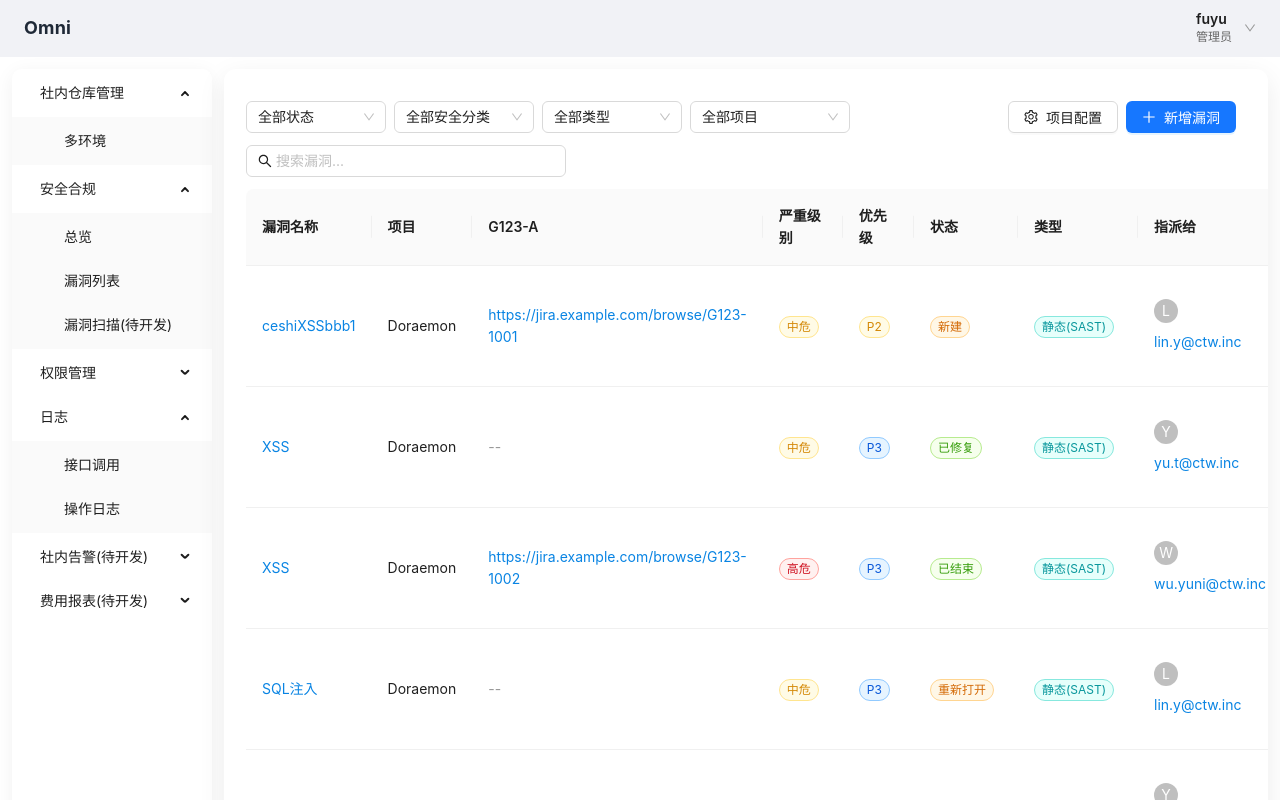
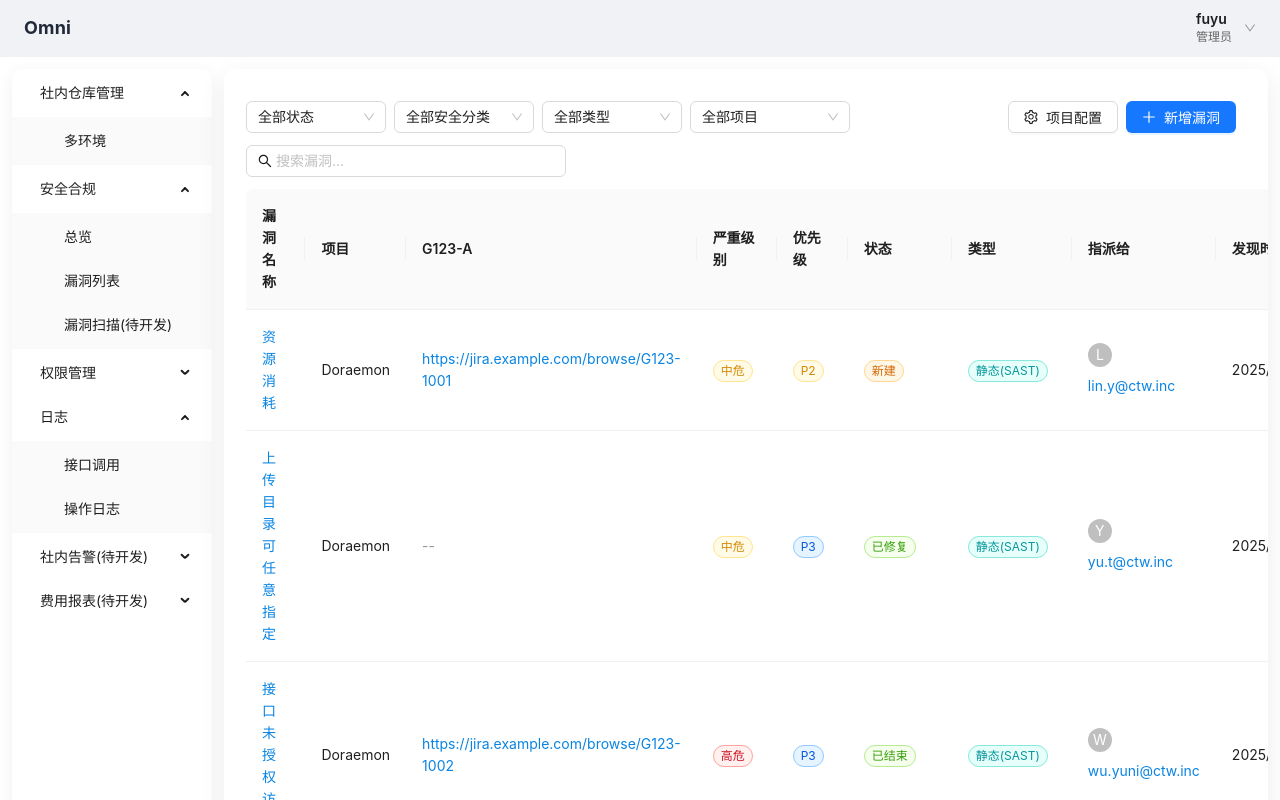
Before and after one commit to chen-liangping/Omni, a Next.js app: page /vulnerabilities in a window 1280 px wide. Built offline with nearby package versions, Linux system fonts and the light colour scheme.

Commit message:
feat:新增多环境和安全合规\权限\格式

```diff
--- a/src/app/repositories/[id]/page.tsx
+++ b/src/app/repositories/[id]/page.tsx
@@ -3,11 +3,12 @@
  * 说明：仓库详情页面已下线，此处保留兼容路由并提示跳转
  */
 'use client'
+import React from 'react'
 import Link from 'next/link'
 import { Button as AntButton, Card as AntCard } from 'antd'
 
-export default function RepositoryDetailRoute({ params }: { params: { id: string } }) {
-  const { id } = params
+export default function RepositoryDetailRoute({ params }: { params: Promise<{ id: string }> }) {
+  const { id } = React.use(params)
   return (
     <div style={{ padding: 16 }}>
       <AntCard>
--- a/src/components/vulnerabilities/vulnerability-detail.tsx
+++ b/src/components/vulnerabilities/vulnerability-detail.tsx
@@ -178,7 +178,7 @@ export default function VulnerabilityDetail({ id }: { id: string }) {
 
   const [data, setData] = useState<VulnerabilityDetailData>({
     id,
-    name: id === 'v-1' ? 'ceshiXSSbbb1' : 'XSS',
+    name: id === '资源消耗' ? '资源消耗' : '上传目录可任意指定',
     project: 'core',
     severity: 'Medium',
     priority: 'P2',
@@ -186,7 +186,7 @@ export default function VulnerabilityDetail({ id }: { id: string }) {
     type: 'SAST',
     assignee: 'test',
     discoveredAt: '2025-11-26T16:27:00Z',
-    location: '1111',
+    location: 'https://web-api-alb.stg.g123.jp/api/v1/exp/',
     description: `ceshixss1\n<script>alert(1)</script>\n[image placeholder]`,
     remediation: '输入校验与输出编码，使用 CSP 与白名单。',
     dueDate: undefined
@@ -294,7 +294,7 @@ export default function VulnerabilityDetail({ id }: { id: string }) {
               </div>
 
               <div>
-                <div style={{ fontSize: 12, color: '#8c8c8c', marginBottom: 4 }}>位置</div>
+                <div style={{ fontSize: 12, color: '#8c8c8c', marginBottom: 4 }}>漏洞地址</div>
                 <EditableField
                   value={data.location}
                   onSave={(v) => handleUpdate('location', v)}
--- a/src/components/vulnerabilities/vulnerability-list.tsx
+++ b/src/components/vulnerabilities/vulnerability-list.tsx
@@ -83,12 +83,12 @@ export default function VulnerabilityList() {
   })
 
   const [data, setData] = useState<Vulnerability[]>([
-    { id: 'v-1', name: 'ceshiXSSbbb1', project: 'Doraemon', severity: 'Medium', priority: 'P2', status: '新建', type: 'SAST', assignee: 'lin.y@ctw.inc', discoveredAt: dayjs('2025-11-26').toISOString(), location: '1111', description: 'ceshixss1\n<script>alert(1)</script>', remediation: '输入校验与输出编码', ticketUrl: 'https://jira.example.com/browse/G123-1001' },
-    { id: 'v-2', name: 'XSS', project: 'Doraemon', severity: 'Medium', priority: 'P3', status: '已修复', type: 'SAST', assignee: 'yu.t@ctw.inc', discoveredAt: dayjs('2025-11-21').toISOString(), location: '/', description: '反射型XSS', remediation: '编码输出' },
-    { id: 'v-3', name: 'XSS', project: 'Doraemon', severity: 'High', priority: 'P3', status: '已结束', type: 'SAST', assignee: 'wu.yuni@ctw.inc', discoveredAt: dayjs('2025-11-13').toISOString(), location: '/', description: '存储型XSS', remediation: 'WAF与CSP', ticketUrl: 'https://jira.example.com/browse/G123-1002' },
-    { id: 'v-4', name: 'SQL注入', project: 'Doraemon', severity: 'Medium', priority: 'P3', status: '重新打开', type: 'SAST', assignee: 'lin.y@ctw.inc', discoveredAt: dayjs('2025-11-13').toISOString(), location: '/api', description: 'SQLi', remediation: '参数化查询' },
-    { id: 'v-5', name: 'XSS', project: 'Doraemon', severity: 'Medium', priority: 'P3', status: '误报', type: 'SAST', assignee: 'yu.t@ctw.inc', discoveredAt: dayjs('2025-11-13').toISOString(), location: '/', description: 'XSS', remediation: '编码' },
-    { id: 'v-6', name: 'XSS', project: 'Doraemon', severity: 'Medium', priority: 'P3', status: '误报', type: 'SAST', assignee: 'wu.yuni@ctw.inc', discoveredAt: dayjs('2025-11-12').toISOString(), location: '/', description: 'XSS', remediation: '编码' },
+    { id: 'v-1', name: '资源消耗', project: 'Doraemon', severity: 'Medium', priority: 'P2', status: '新建', type: 'SAST', assignee: 'lin.y@ctw.inc', discoveredAt: dayjs('2025-11-26').toISOString(), location: '1111', description: 'ceshixss1\n<script>alert(1)</script>', remediation: '输入校验与输出编码', ticketUrl: 'https://jira.example.com/browse/G123-1001' },
+    { id: 'v-2', name: '上传目录可任意指定', project: 'Doraemon', severity: 'Medium', priority: 'P3', status: '已修复', type: 'SAST', assignee: 'yu.t@ctw.inc', discoveredAt: dayjs('2025-11-21').toISOString(), location: '/', description: '反射型XSS', remediation: '编码输出' },
+    { id: 'v-3', name: '接口未授权访问', project: 'Doraemon', severity: 'High', priority: 'P3', status: '已结束', type: 'SAST', assignee: 'wu.yuni@ctw.inc', discoveredAt: dayjs('2025-11-13').toISOString(), location: '/', description: '存储型XSS', remediation: 'WAF与CSP', ticketUrl: 'https://jira.example.com/browse/G123-1002' },
+    { id: 'v-4', name: '未授权访问操作删除接口', project: 'Doraemon', severity: 'Medium', priority: 'P3', status: '重新打开', type: 'SAST', assignee: 'lin.y@ctw.inc', discoveredAt: dayjs('2025-11-13').toISOString(), location: '/api', description: 'SQLi', remediation: '参数化查询' },
+    { id: 'v-5', name: '公众号设置处存在设计缺陷', project: 'Doraemon', severity: 'Medium', priority: 'P3', status: '误报', type: 'SAST', assignee: 'yu.t@ctw.inc', discoveredAt: dayjs('2025-11-13').toISOString(), location: '/', description: 'XSS', remediation: '编码' },
+    { id: 'v-6', name: '静态页面css处存在XSS', project: 'Doraemon', severity: 'Medium', priority: 'P3', status: '误报', type: 'SAST', assignee: 'wu.yuni@ctw.inc', discoveredAt: dayjs('2025-11-12').toISOString(), location: '/', description: 'XSS', remediation: '编码' },
   ])
 
   const projectOptions = useMemo(() => {
```
